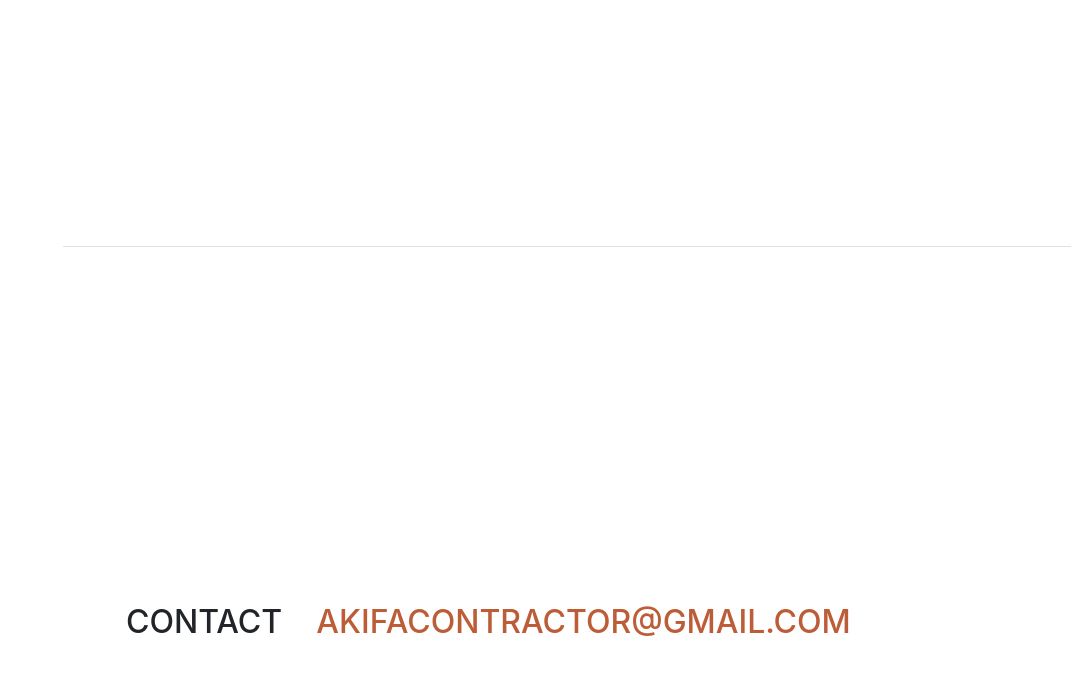
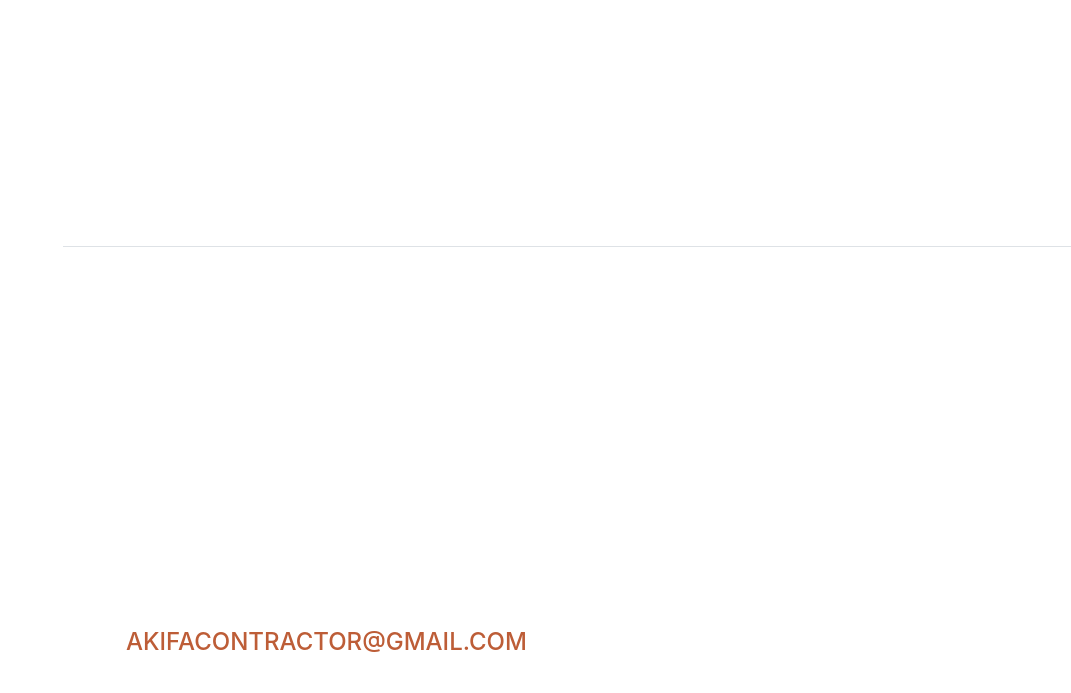
Before and after one commit to akifacontractor/akifacontractor.github.io, a website with bundled scripts: page index.html in a window 1280 px wide. Shown: the part 2953-3646 px from the top of the page, without its empty margins (209-1280 px from the left). Built offline with nearby package versions, Linux system fonts and the light colour scheme; a web font is replaced by a local one.

Commit message:
Update index.html

```diff
--- a/index.html
+++ b/index.html
@@ -237,7 +237,7 @@
         	<div class="container">
         		<div class="row">
         			<div class="col-md-12">
-          <h2 class="mb-5">Contact&nbsp;&nbsp;&nbsp;&nbsp;<span style="color:#bd5d37;">Akifacontractor@gmail.com </span></h2>
+          <h4 style="color:#bd5d37;">Akifacontractor@gmail.com </h4>
 
         </div>
         </div>
```
